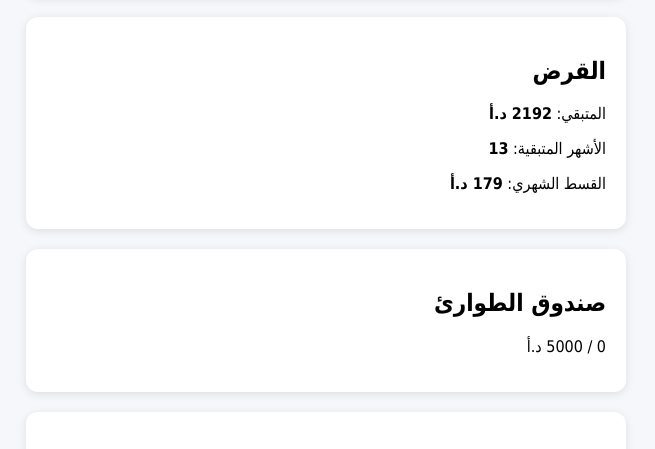
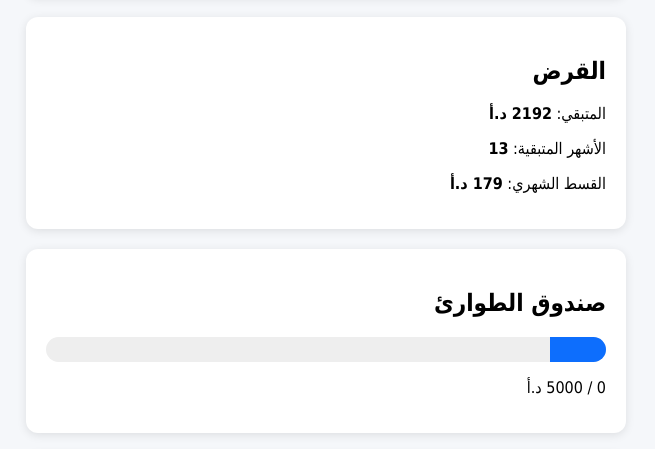
Before and after one commit to omarmjuhmani-sys/House-budget, a plain HTML site: page dashboard.html in a window 1280 px wide. Shown: the part 273-722 px from the top of the page, without its empty margins (314-969 px from the left). Drawn offline with Linux system fonts and the light colour scheme.

Commit message:
Update style.css

```diff
--- a/style.css
+++ b/style.css
@@ -34,3 +34,29 @@
 height:250px;
 margin-top:10px;
 }
+.progress{
+width:100%;
+height:25px;
+background:#eee;
+border-radius:20px;
+overflow:hidden;
+margin-bottom:15px;
+}
+
+.progress-fill{
+height:100%;
+background:#0d6efd;
+width:0%;
+}
+
+.green{
+background:#28a745;
+}
+
+.orange{
+background:#ffc107;
+}
+
+.red{
+background:#dc3545;
+}
```
